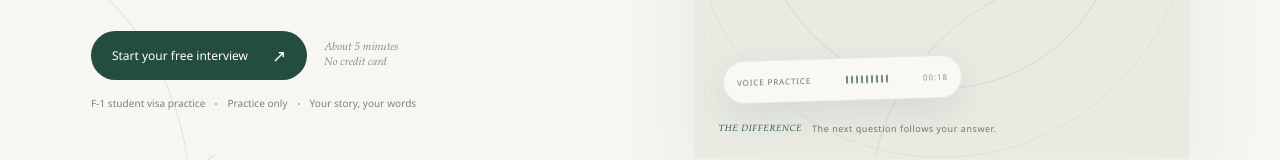
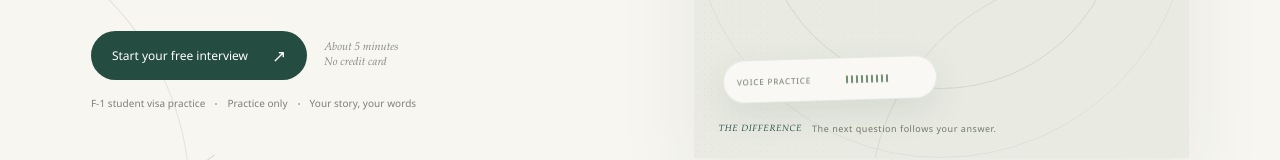
Before and after one commit to ahmedawan216/f1-interview, a Next.js app: page / in a window 1280 px wide. Shown: the part 514-674 px from the top of the page. Built offline with nearby package versions, Linux system fonts and the light colour scheme.

Commit message:
simplify floating voice visual

```diff
--- a/app/page.tsx
+++ b/app/page.tsx
@@ -105,7 +105,7 @@ export default function HomePage() {
             <div className="floating-voice-wave" aria-hidden="true">
               <i /><i /><i /><i /><i /><i /><i /><i /><i />
             </div>
-            <span className="floating-voice-time">00:18</span>
+
           </div>
           <div className="art-caption"><span>THE DIFFERENCE</span> The next question follows your answer.</div>
         </div>
```
